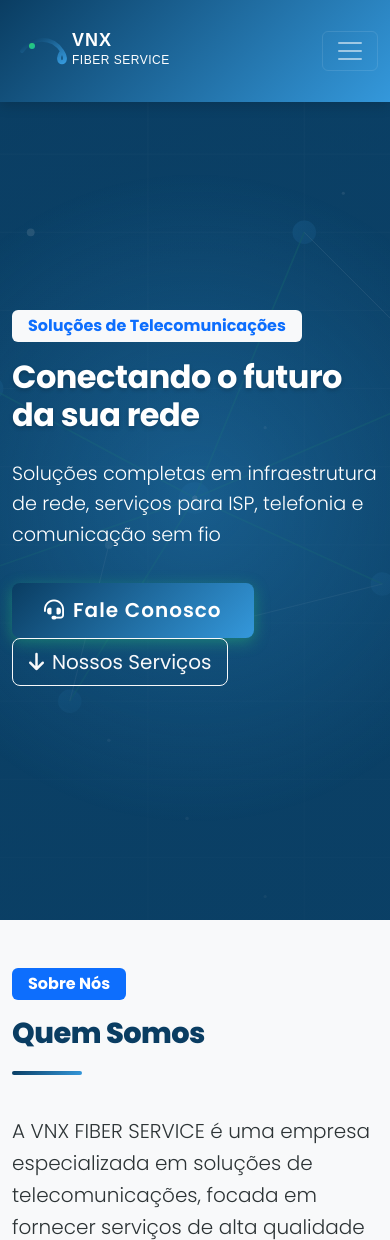
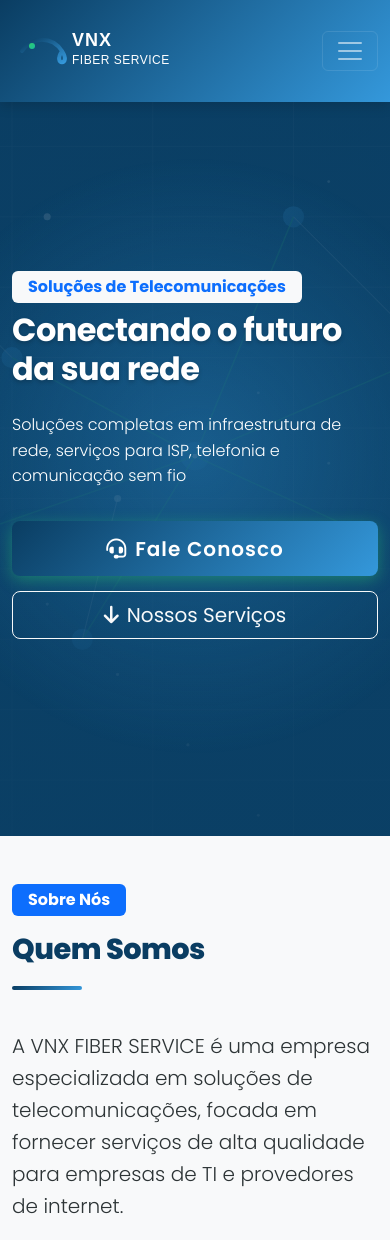
Before and after one commit to vnxfiber/vnx-serv, a PHP site: page / in a window 390 px wide; the page is wider, and only the part inside the window is pictured. Shown: the top 1240 px of that part. Run offline with PHP 8.4, Linux system fonts and the light colour scheme.

Commit message:
Ajustado espaçamento entre botões na versão mobile

```diff
--- a/index.html
+++ b/index.html
@@ -54,16 +54,16 @@
 
     <!-- Hero Section -->
     <section id="home" class="hero hero-no-image">
-        <div class="container h-100">
-            <div class="row h-100 align-items-center">
-                <div class="col-lg-7 text-white">
-                    <span class="badge bg-light text-primary mb-3 fs-6 fw-bold px-3 py-2" data-aos="fade-down">Soluções de Telecomunicações</span>
+        <div class="container">
+            <div class="row align-items-center">
+                <div class="col-lg-8 col-md-10 text-white">
+                    <span class="badge bg-light text-primary mb-2 fs-6 fw-bold px-3 py-2" data-aos="fade-down">Soluções de Telecomunicações</span>
                     <h1 class="display-4 fw-bold" data-aos="fade-up">Conectando o futuro da sua rede</h1>
-                    <p class="lead" data-aos="fade-up" data-aos-delay="200">
+                    <p class="lead" data-aos="fade-up" data-aos-delay="100">
                         Soluções completas em infraestrutura de rede, serviços para ISP, telefonia e comunicação sem fio
                     </p>
-                    <div class="mt-4" data-aos="fade-up" data-aos-delay="400">
-                        <a href="#contato" class="btn btn-primary btn-lg me-3">
+                    <div class="mt-4 d-flex flex-wrap" data-aos="fade-up" data-aos-delay="200">
+                        <a href="#contato" class="btn btn-primary btn-lg me-lg-3">
                             <i class="fas fa-headset me-2"></i>Fale Conosco
                         </a>
                         <a href="#servicos" class="btn btn-outline-light btn-lg">
--- a/styles/main.css
+++ b/styles/main.css
@@ -59,10 +59,11 @@ body {
     background: linear-gradient(rgba(10, 61, 98, 0.8), rgba(10, 61, 98, 0.9)), url('../assets/hero-bg.svg');
     background-size: cover;
     background-position: center;
-    height: 100vh;
-    min-height: 700px;
+    height: 90vh;
+    min-height: 600px;
     color: white;
     position: relative;
+    padding-top: 70px;
 }
 
 .hero-no-image {
@@ -85,6 +86,15 @@ body {
 .hero .container {
     position: relative;
     z-index: 2;
+    display: flex;
+    flex-direction: column;
+    justify-content: center;
+    height: 100%;
+    padding-top: 2rem;
+}
+
+.hero .row {
+    margin-top: -40px;
 }
 
 .hero h1 {
@@ -99,6 +109,10 @@ body {
     font-size: 1.4rem;
     margin-bottom: 2rem;
     font-weight: 300;
+}
+
+.hero .btn-primary, .hero .btn-outline-light {
+    margin-bottom: 10px;
 }
 
 .hero .btn-primary {
@@ -478,6 +492,17 @@ footer a:hover {
 @media (max-width: 576px) {
     .hero h1 {
         font-size: 2rem;
+    }
+
+    .hero .lead {
+        font-size: 1rem;
+    }
+
+    .hero .btn-primary, .hero .btn-outline-light {
+        display: block;
+        width: 100%;
+        margin-right: 0 !important;
+        margin-bottom: 15px;
     }
 
     .section-title {
```
